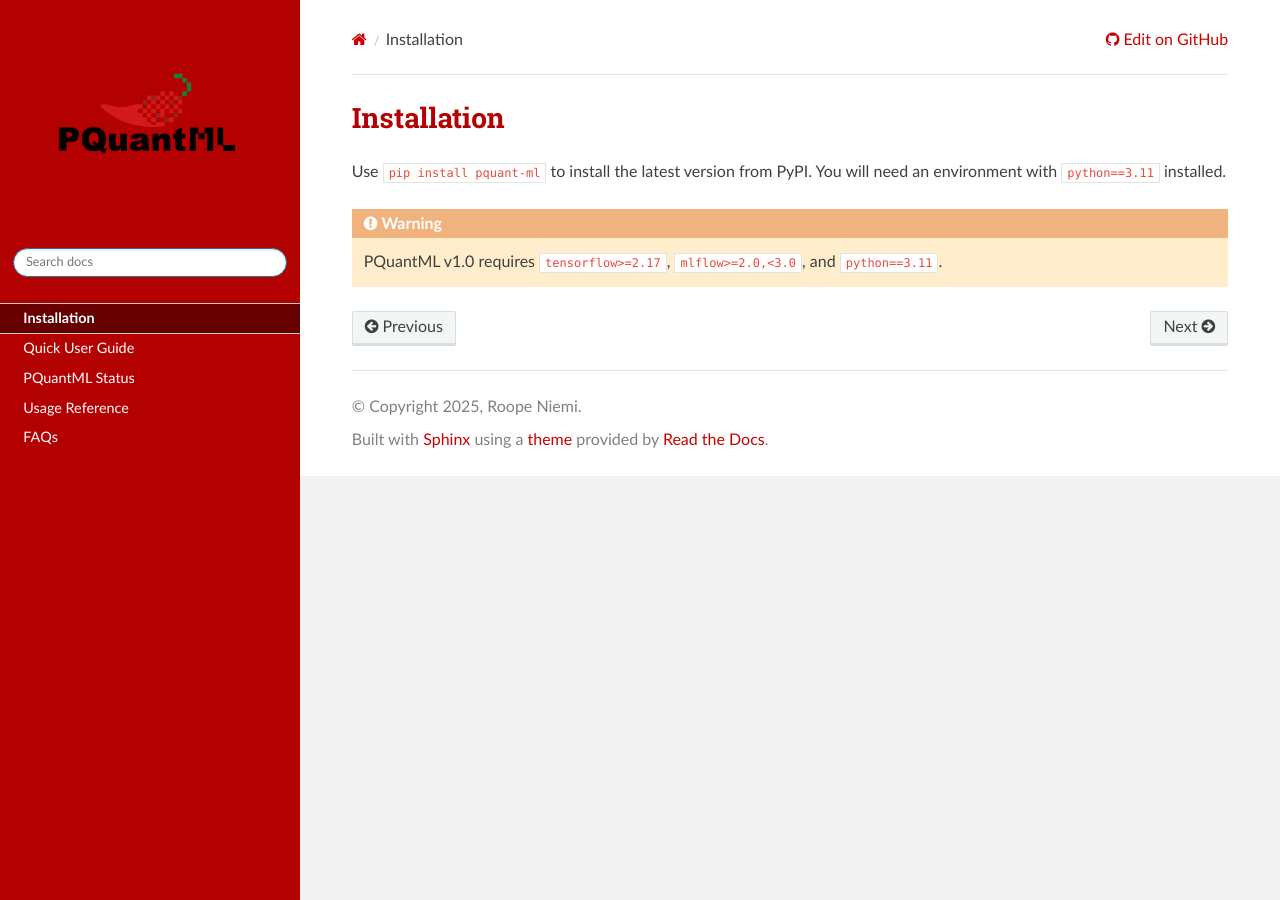
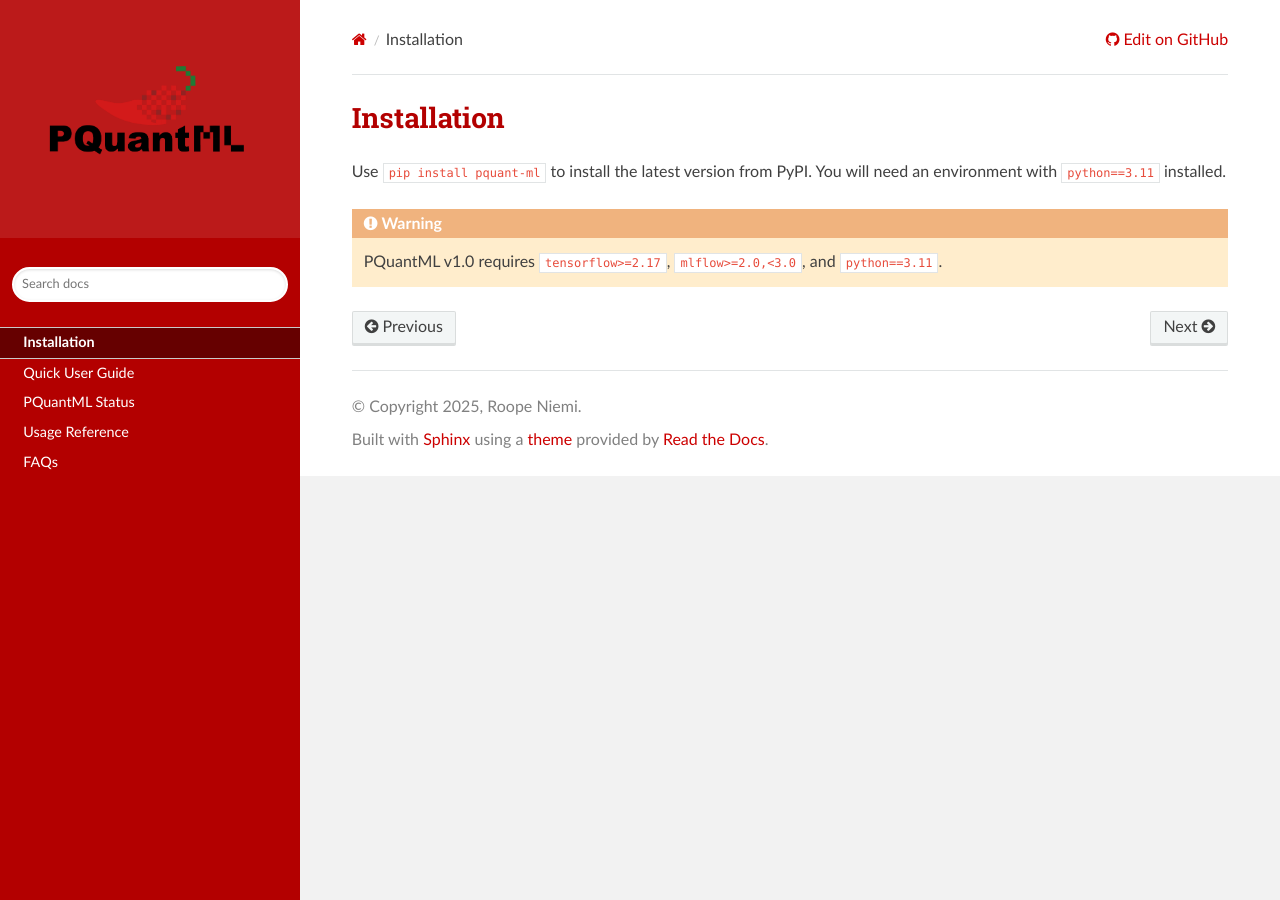
Before and after one commit to nroope/PQuant, a Sphinx documentation site: the page built from docs/source/install.md, in a window 1280 px wide. Built offline with Sphinx 7.4.7 and the Read the Docs theme 3.1.0, drawn with Linux system fonts in a browser that asks for light colours.

Commit message:
Add modification to custom.css

```diff
--- a/docs/source/_static/custom.css
+++ b/docs/source/_static/custom.css
@@ -146,3 +146,24 @@ h1, h2, h3, h4, h5, h6 {
     background-color: #b30000 !important;
     background-image: none !important;
 }
+/* Force the search bar container to show borders */
+.wy-side-nav-search {
+    padding: 0 !important;
+    background-color: #b30000 !important;
+}
+
+.wy-side-nav-search input[type="text"] {
+    border: 2px solid #ffffff !important;
+    background: #ffffff !important;
+    color: #000000 !important;
+    padding: 8px !important;
+    margin: 12px !important;
+    width: calc(100% - 24px) !important;
+    box-sizing: border-box !important;
+}
+
+.wy-side-nav-search input[type="text"]:focus {
+    border: 2px solid #990000 !important;
+    outline: none !important;
+    box-shadow: 0 0 5px #cc0000 !important;
+}
```
